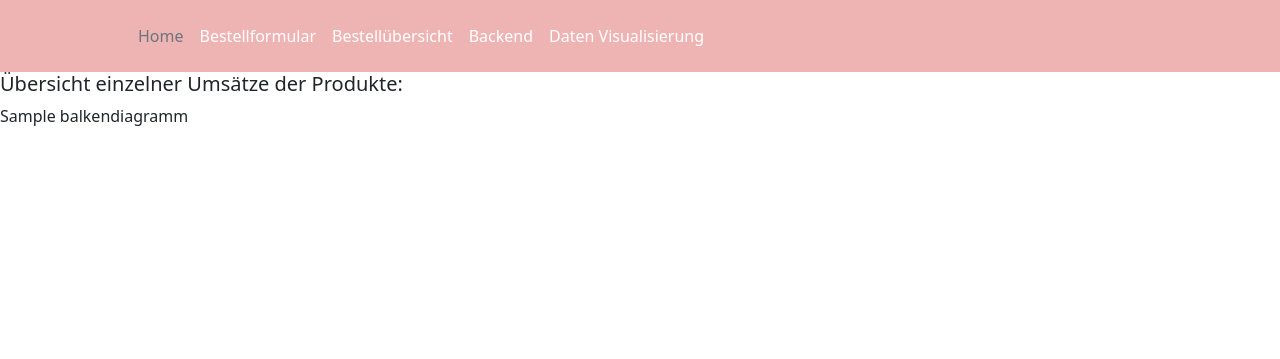
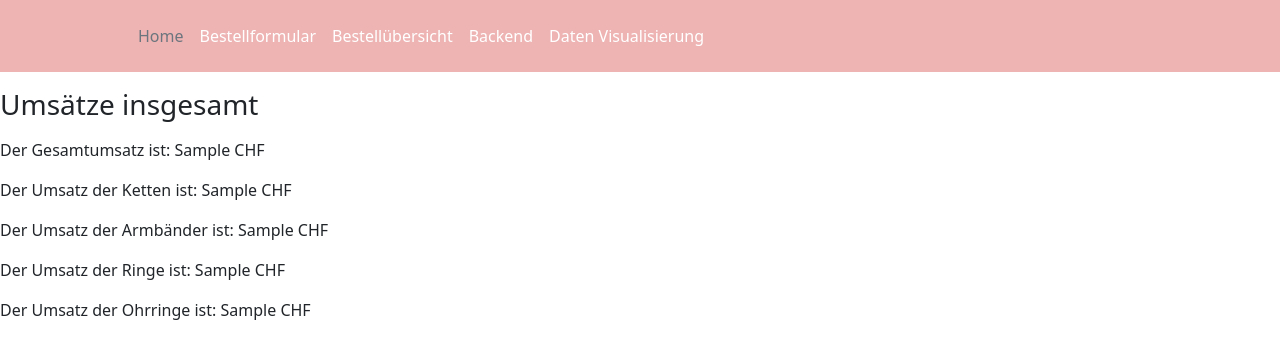
Before and after one commit to unicorni11/pythonproject, a Flask app: template templates/visualisierung.html in a window 1280 px wide. Shown: the top 359 px of the page. Run offline with Flask 2, Linux system fonts and the light colour scheme; the template is opened without the code that fills it: most values are stand-ins (such as "Sample title", 1, 10 or a date in 2020); some libraries are stand-ins or nearby versions.

Commit message:
Überarbeitet

```diff
--- a/main.py
+++ b/main.py
@@ -91,28 +91,12 @@ def bestellungen():
 @app.route("/backend", methods=["GET", "POST"])
 def backend():
     bestell_uebersicht = []
-    umsatz_gesamt = 0  # beginnt beim Umsatz 0
-    umsatz_ketten = 0
-    umsatz_armband = 0
-    umsatz_ring = 0
-    umsatz_ohrring = 0
 
     try:
         with open("bestellung.json", "r") as open_file:  # r für read = lesen
             datei_inhalt = json.load(open_file)
     except FileNotFoundError:
         datei_inhalt = []
-    # Umsatzberechnung im Backend
-    for element in datei_inhalt:
-        umsatz_gesamt = umsatz_gesamt + element["Preis"]  # gesamtumsatz
-        if element["Was"] == "Kette":
-            umsatz_ketten = umsatz_ketten + element["Preis"]
-        elif element["Was"] == "Armband":
-            umsatz_armband = umsatz_armband + element["Preis"]
-        elif element["Was"] == "Ring":
-            umsatz_ring = umsatz_ring + element["Preis"]
-        else:
-            umsatz_ohrring = umsatz_ohrring + element["Preis"]
 
     # wie oben
     for element in datei_inhalt:
@@ -143,10 +127,39 @@ def backend():
 
         return redirect("backend")  # Rückgabe Backend Formular
 
-    return render_template("backend.html", bestell_uebersicht=bestell_uebersicht, umsatz_gesamt=umsatz_gesamt,
-                           umsatz_ketten=umsatz_ketten, umsatz_armband=umsatz_armband,
-                           umsatz_ring=umsatz_ring,
-                           umsatz_ohrring=umsatz_ohrring)  # Rückgabe der Bestellübersicht & jeweiligen Umsätze
+    return render_template("backend.html", bestell_uebersicht=bestell_uebersicht)  # Rückgabe der Bestellübersicht & jeweiligen Umsätze
+
+@app.route("/visualisierung")
+def datenvisualierung():
+        bestell_uebersicht = []
+        umsatz_gesamt = 0  # beginnt beim Umsatz 0
+        umsatz_ketten = 0
+        umsatz_armband = 0
+        umsatz_ring = 0
+        umsatz_ohrring = 0
+
+        try:
+            with open("bestellung.json", "r") as open_file:  # r für read = lesen
+                datei_inhalt = json.load(open_file)
+        except FileNotFoundError:
+            datei_inhalt = []
+
+        # Umsatzberechnung im Backend
+        for element in datei_inhalt:
+            umsatz_gesamt = umsatz_gesamt + element["Preis"]  # gesamtumsatz
+            if element["Was"] == "Kette":
+                umsatz_ketten = umsatz_ketten + element["Preis"]
+            elif element["Was"] == "Armband":
+                umsatz_armband = umsatz_armband + element["Preis"]
+            elif element["Was"] == "Ring":
+                umsatz_ring = umsatz_ring + element["Preis"]
+            else:
+                umsatz_ohrring = umsatz_ohrring + element["Preis"]
+
+        return render_template("visualisierung.html",bestell_uebersicht=bestell_uebersicht, umsatz_gesamt=umsatz_gesamt,
+                               umsatz_ketten=umsatz_ketten, umsatz_armband=umsatz_armband,
+                               umsatz_ring=umsatz_ring,
+                               umsatz_ohrring=umsatz_ohrring)  # Rückgabe der Bestellübersicht & jeweiligen Umsätze
 
 
 if __name__ == "__main__":
--- a/templates/backend.html
+++ b/templates/backend.html
@@ -1,11 +1,5 @@
 {% include "header.html" %}
 <body>
-<div><p>Der Gesamtumsatz ist: {{ umsatz_gesamt }} CHF</p></div>
-<div><p>Der Umsatz der Ketten ist: {{ umsatz_ketten }} CHF</p></div>
-<div><p>Der Umsatz der Armbänder ist: {{ umsatz_armband }} CHF</p></div>
-<div><p>Der Umsatz der Ringe ist: {{ umsatz_ring }} CHF</p></div>
-<div><p>Der Umsatz der Ohrringe ist: {{ umsatz_ohrring }} CHF</p></div>
-<div>
     <form method="POST">
         <table class="table table-striped m-4">
             <thead style="background-color:rgb(238, 180, 180)">
--- a/templates/visualisierung.html
+++ b/templates/visualisierung.html
@@ -1,8 +1,13 @@
 {% include "header.html" %}
 
 <body>
-<h5>Übersicht einzelner Umsätze der Produkte:</h5>
-{{ balkendiagramm|safe }}
-<br>
+
+<p></p><h3>Umsätze insgesamt</h3></p>
+
+<div><p>Der Gesamtumsatz ist: {{ umsatz_gesamt }} CHF</p></div>
+<div><p>Der Umsatz der Ketten ist: {{ umsatz_ketten }} CHF</p></div>
+<div><p>Der Umsatz der Armbänder ist: {{ umsatz_armband }} CHF</p></div>
+<div><p>Der Umsatz der Ringe ist: {{ umsatz_ring }} CHF</p></div>
+<div><p>Der Umsatz der Ohrringe ist: {{ umsatz_ohrring }} CHF</p></div>
 </body>
 </html>
```
Also changed, not shown: README.md, bestellung.json (indentation only).
